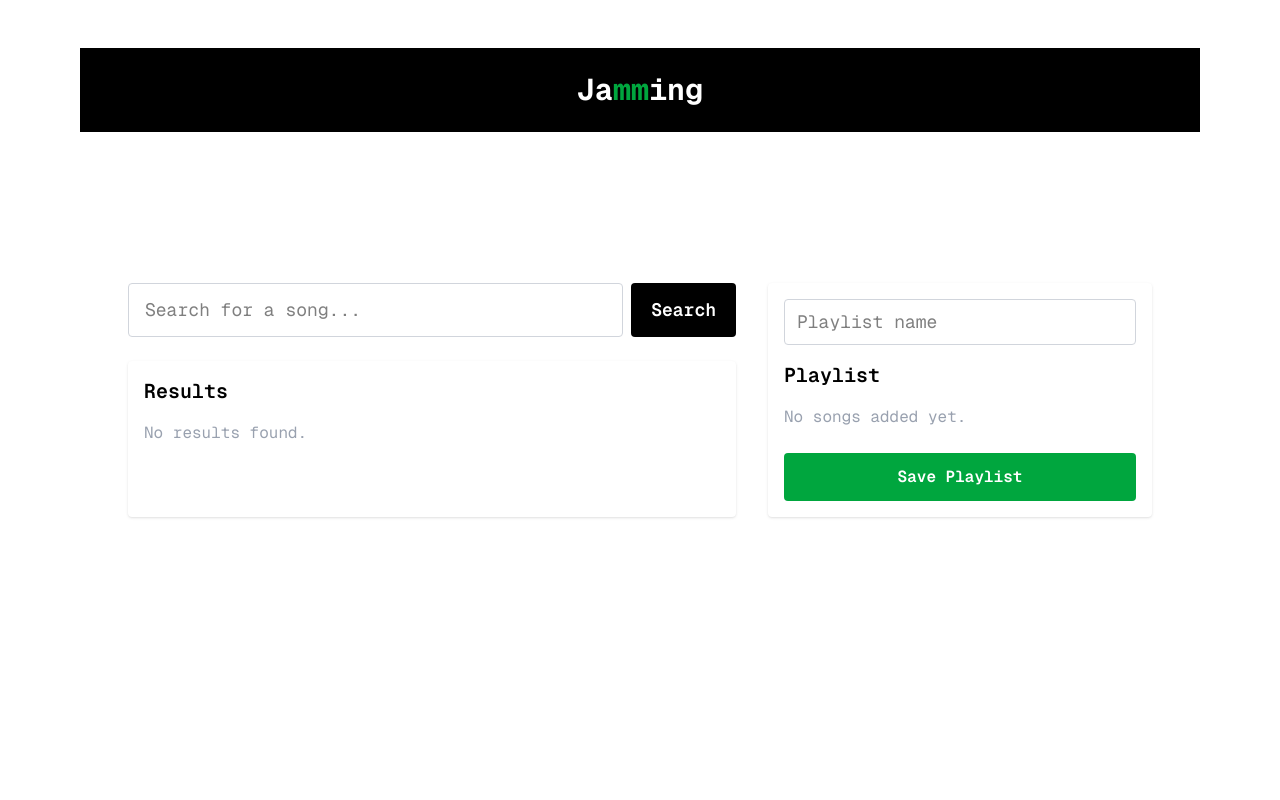
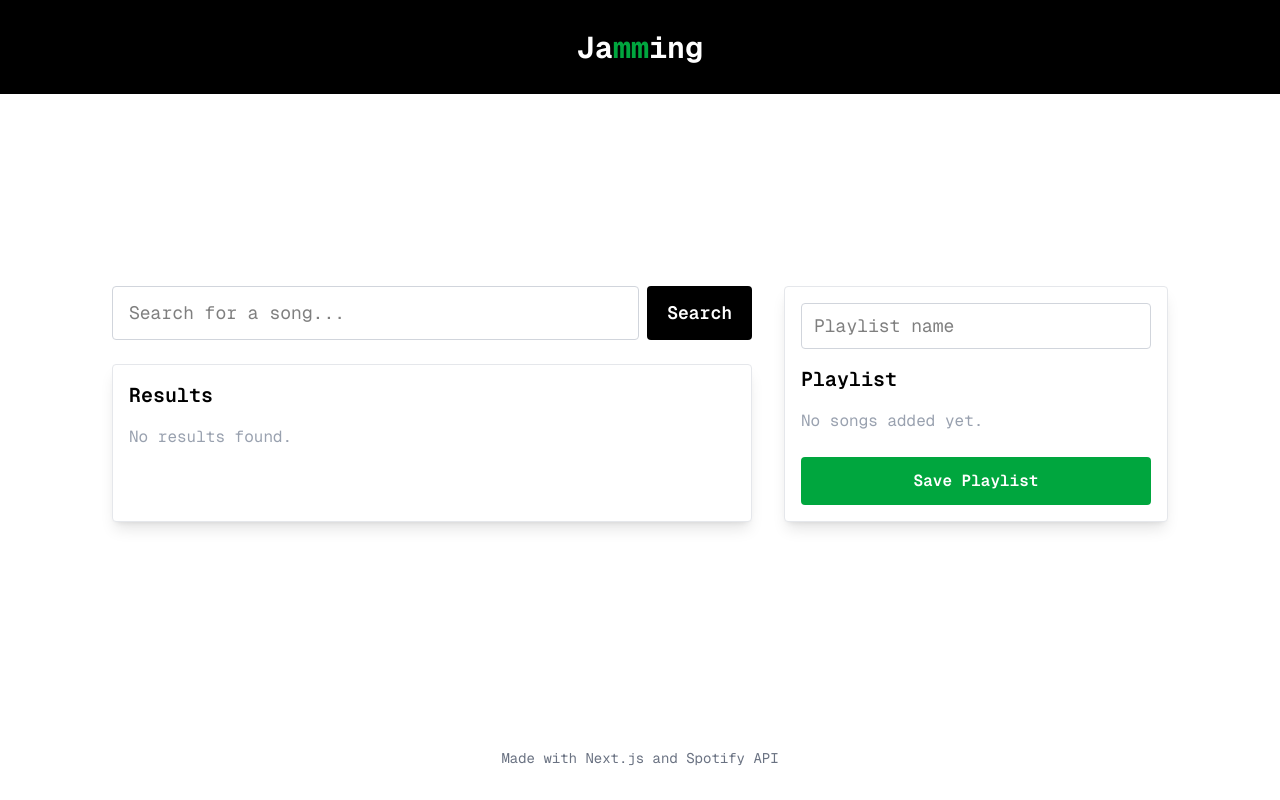
Before and after one commit to harold-hurst/jamming, a Next.js app: page / in a window 1280 px wide. Built offline with nearby package versions, Linux system fonts and the light colour scheme.

Commit message:
update playlist section styling

```diff
--- a/src/pages/index.js
+++ b/src/pages/index.js
@@ -16,7 +16,6 @@ const geistMono = Geist_Mono({
 
 export default function Home() {
   const [inputValue, setInputValue] = useState(""); // for the input field
-  const [searchTerm, setSearchTerm] = useState(""); // for the actual search
 
   const [results, setResults] = useState([]);
 
@@ -27,8 +26,8 @@ export default function Home() {
   // Filter results based on search term
   const filteredResults = results.filter(
     (song) =>
-      song.title.toLowerCase().includes(searchTerm.toLowerCase()) ||
-      song.artist.toLowerCase().includes(searchTerm.toLowerCase())
+      song.title.toLowerCase().includes(inputValue.toLowerCase()) ||
+      song.artist.toLowerCase().includes(inputValue.toLowerCase())
   );
 
   const addToPlaylist = (song) => {
@@ -41,26 +40,15 @@ export default function Home() {
     setPlaylist(playlist.filter((s) => s.id !== songId));
   };
 
-
-
-
-
-
   const handleSearch = async (e) => {
     e.preventDefault();
-    // Set the search term to the input value
-
-    setSearchTerm(inputValue);
 
     try {
       const res = await axios.get(`/api/spotify`, {
         params: {
-          query: searchTerm || inputValue // Use searchTerm  or inputValue
-
+          query: inputValue,
         },
       });
-
-      console.log("Search results:", res);
 
       setResults(
         res.data.map((track) => ({
@@ -69,21 +57,10 @@ export default function Home() {
           artist: track.artists.map((artist) => artist.name).join(", "),
         }))
       );
-
-      setSearchTerm(""); // Clear the search term
-
     } catch (error) {
       console.error("Error fetching data:", error);
     }
   };
-
-
-
-
-
-
-
-
 
   const handleSavePlaylist = () => {
     if (!playlistName || playlist.length === 0) return;
@@ -97,15 +74,16 @@ export default function Home() {
 
   return (
     <div
-      className={`${geistSans.className} ${geistMono.className} grid grid-rows-[20px_1fr_20px] items-center justify-items-center min-h-screen p-8 pb-20 gap-16 sm:p-20 font-[family-name:var(--font-geist-sans)]`}
+      className={`${geistSans.className} ${geistMono.className} grid grid-rows-[60px_1fr_20px] pb-8 items-center justify-items-center min-h-screen gap-16 font-[family-name:var(--font-geist-sans)]`}
     >
-      <header className="w-full bg-black text-white py-6 px-4 text-3xl font-bold text-center">
+
+        <header className="w-full h-16 bg-black text-white py-16 px-4 text-3xl font-bold text-center">
           Ja
           <span className="text-green-600">m</span>
           <span className="text-green-600">m</span>
           ing
         </header>
-      {/* Main Content */}
+
       <main className="flex flex-col md:flex-row gap-8 flex-1 p-6 md:p-12 max-w-6xl mx-auto w-full">
         {/* Search & Results */}
         <section className="flex-1 flex flex-col gap-6">
@@ -117,6 +95,7 @@ export default function Home() {
               value={inputValue}
               onChange={(e) => setInputValue(e.target.value)}
             />
+
             <button
               type="submit"
               className="px-5 py-3 bg-black text-white rounded hover:bg-gray-800 text-lg font-semibold"
@@ -124,7 +103,7 @@ export default function Home() {
               Search
             </button>
           </form>
-          <div className="bg-white rounded shadow p-4 flex-1">
+          <div className="bg-white rounded shadow-lg border border-gray-200 p-4 flex-1">
             <h2 className="text-xl font-semibold mb-4">Results</h2>
             <ul className="space-y-3">
               {filteredResults.length === 0 && (
@@ -154,7 +133,7 @@ export default function Home() {
 
         {/* Playlist */}
         <section className="w-full md:w-96 flex flex-col gap-6">
-          <div className="bg-white rounded shadow p-4 flex flex-col flex-1">
+          <div className="bg-white rounded shadow-lg border border-gray-200 p-4 flex flex-col flex-1">
             <input
               type="text"
               placeholder="Playlist name"
@@ -195,29 +174,38 @@ export default function Home() {
           </div>
           {/* Saved Playlists */}
           {savedPlaylists.length > 0 && (
-            <div className="bg-white rounded shadow p-4 mt-4">
+            <div className="bg-white rounded shadow-lg border border-gray-200 p-4 mt-4">
               <h2 className="text-xl font-semibold mb-4">Saved Playlists</h2>
               <ul className="space-y-6">
-                {savedPlaylists.map((pl, idx) => (
+                {savedPlaylists.map((pl, idx) => {
+                  // Get unique artists in the playlist
+                  const uniqueArtists = new Set();
+                  pl.songs.forEach(song => {
+                    song.artist.split(",").forEach(a => uniqueArtists.add(a.trim()));
+                  });
+                  return (
                     <li key={idx}>
                       <div className="font-bold mb-2">{pl.name}</div>
-                    <ul className="ml-4 list-disc">
-                      {pl.songs.map((song) => (
-                        <li key={song.id}>
-                          <span className="font-medium">{song.title}</span>
-                          <span className="text-gray-500 ml-2">
-                            by {song.artist}
-                          </span>
+                      <div className="ml-4 text-gray-600 text-sm">
+                        {pl.songs.length} {pl.songs.length === 1 ? "song" : "songs"} &middot;{" "}
+                        {uniqueArtists.size} {uniqueArtists.size === 1 ? "artist" : "artists"}
+                      </div>
+                      {idx < savedPlaylists.length - 1 && (
+                        <hr className="my-4 border-t border-gray-200" />
+                      )}
                     </li>
-                      ))}
-                    </ul>
-                  </li>
-                ))}
+                  );
+                })}
               </ul>
             </div>
           )}
         </section>
       </main>
+      <footer>
+        <div className="text-center text-gray-500 text-sm">
+          Made with Next.js and Spotify API
+        </div>
+      </footer>
     </div>
   );
 }
```
Lines whose indentation alone changed are shown as unchanged.
